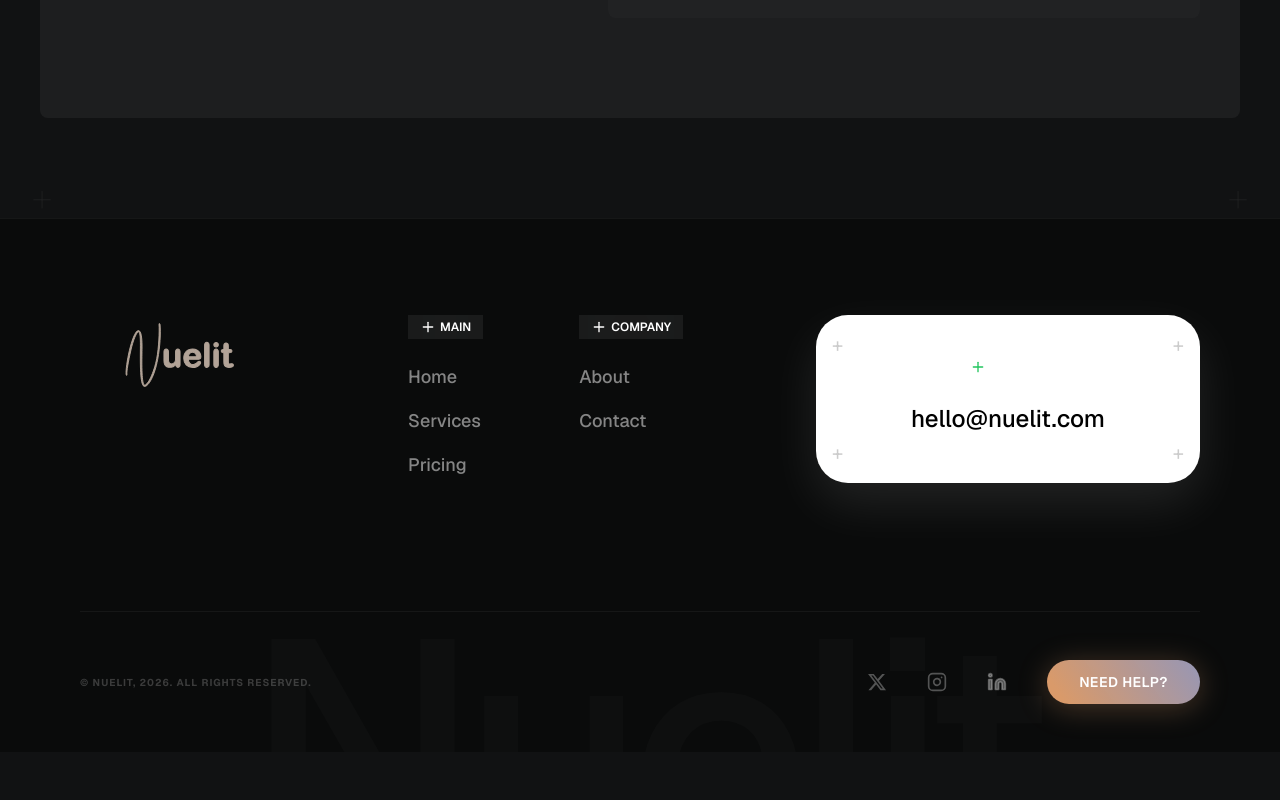
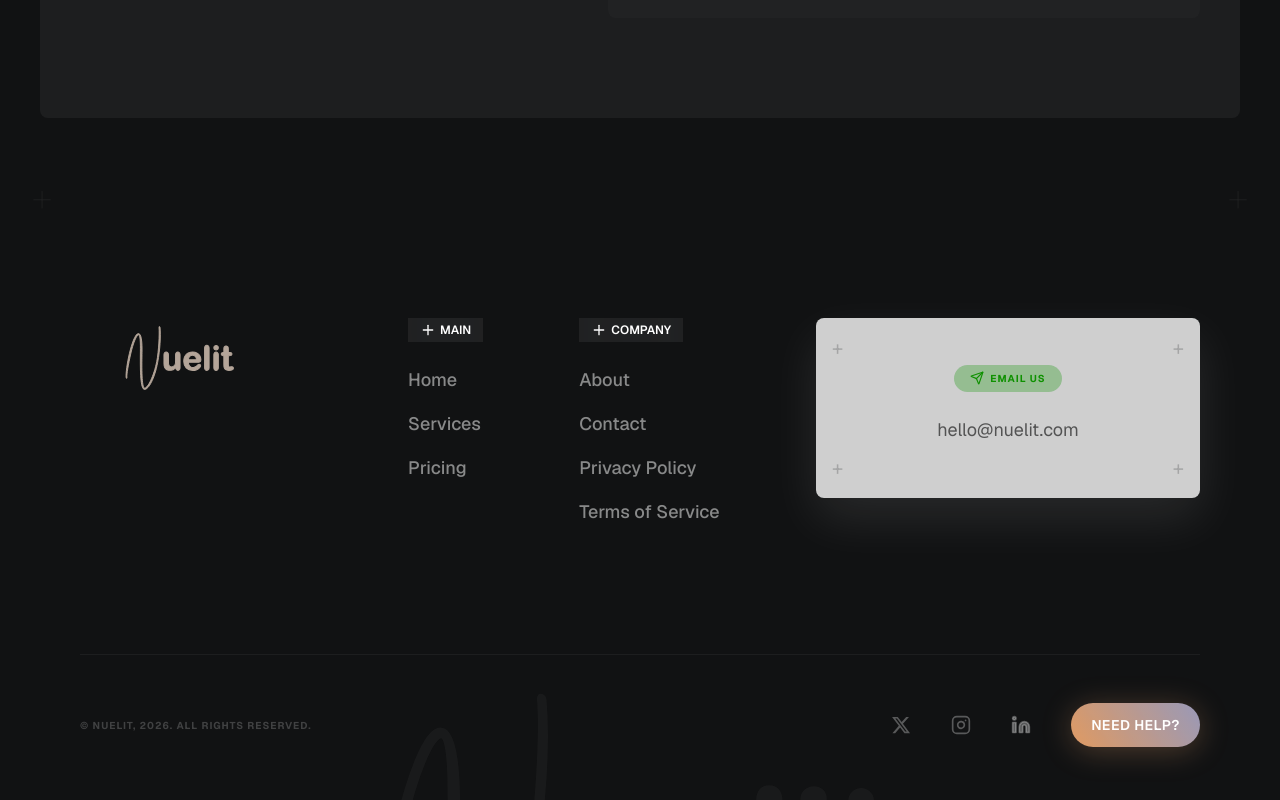
Before and after one commit to Israel-Beni/nuelit, a Next.js app: page / in a window 1280 px wide. Shown: the part 4083-4883 px from the top of the page. Before the commit the page ends 4835 px from the top, so only its background shows below. Built offline with nearby package versions, Linux system fonts and the light colour scheme; a web font is replaced by a local one.

Commit message:
feat: Add new landing page sections for Intro, CTA, Why Us, Process, and Goal, with related style and component updates.

```diff
--- a/app/globals.css
+++ b/app/globals.css
@@ -191,7 +191,6 @@
   [data-next-video] img {
     object-fit: cover !important;
   }
-}
 
   /* Typography */
   .text-link {
@@ -232,3 +231,4 @@
   .text-body-sm {
     @apply text-sm md:text-base text-white/40;
   }
+}
--- a/components/common/footer.tsx
+++ b/components/common/footer.tsx
@@ -4,23 +4,26 @@ import Image from 'next/image';
 import { Button } from '@/components/ui/button';
 import { Instagram, Linkedin, Send } from 'lucide-react';
 import Logo from '@/public/logo-light--nuelit.svg';
+import { Badge } from '@/components/ui/badge';
 import { Tag } from '@/components/ui/tag';
 
 const FOOTER_LINKS = {
   main: [
     { name: 'Home', href: '/' },
-    { name: 'Services', href: '/services' },
+    { name: 'Services', href: '/#services' },
     { name: 'Pricing', href: '/pricing' },
   ],
   company: [
     { name: 'About', href: '/about' },
     { name: 'Contact', href: '/contact' },
+    { name: 'Privacy Policy', href: '/privacy' },
+    { name: 'Terms of Service', href: '/terms' },
   ]
 };
 
 export function Footer() {
   return (
-    <footer className="relative pt-24 pb-12 overflow-hidden bg-black/40 border-t border-white/5">
+    <footer className="relative py-25 overflow-hidden ">
       <div className="container-section">
 
         {/* Top Section */}
@@ -63,18 +66,18 @@ export function Footer() {
 
           {/* Contact Card */}
           <div className="relative group lg:w-96">
-            <div className="relative z-10 bg-white rounded-[32px] p-10 flex flex-col items-center justify-center text-center shadow-[0_20px_50px_rgba(255,255,255,0.1)]">
+            <div className="relative z-10 bg-white/80 rounded-lg p-10 flex flex-col items-center justify-center min-h-45 text-center shadow-[0_20px_50px_rgba(255,255,255,0.1)]">
               {/* Corner Accents */}
               <div className="absolute top-4 left-4 text-black/20 text-xl">+</div>
               <div className="absolute top-4 right-4 text-black/20 text-xl">+</div>
               <div className="absolute bottom-4 left-4 text-black/20 text-xl">+</div>
               <div className="absolute bottom-4 right-4 text-black/20 text-xl">+</div>
 
-              <Tag text="Email Us" className="bg-[#E8FFF3] !text-[#22C55E] border-[#22C55E]/10 mb-6" />
+              <Badge variant="green" text="Email Us" className="mb-6" />
 
-              <a href="mailto:hello@nuelit.com" className="text-2xl font-medium text-black hover:text-primary transition-colors mb-2">
+              <Link href="mailto:hello@nuelit.com" className="text-body !text-black/60 hover:!text-primary transition-colors mb-2">
                 hello@nuelit.com
-              </a>
+              </Link>
             </div>
 
             {/* Glow Effect */}
@@ -83,10 +86,8 @@ export function Footer() {
         </div>
 
         {/* Big Text Background Overlay */}
-        <div className="absolute bottom-0 left-1/2 -translate-x-1/2 translate-y-1/2 pointer-events-none z-0">
-          <h2 className="text-[20rem] font-medium tracking-tighter text-white/[0.02] select-none leading-none">
-            Nuelit
-          </h2>
+        <div className="absolute bottom-0 flex items-center justify-center w-3/4 left-1/2 -translate-x-1/2 translate-y-1/2 pointer-events-none z-0">
+          <Logo className="w-full h-auto opacity-10 grayscale-90 brightness-50" />
         </div>
 
         {/* Bottom Bar */}
@@ -97,20 +98,22 @@ export function Footer() {
 
           <div className="flex items-center gap-8">
             <div className="flex items-center gap-6">
-              <a href="#" className="p-2 text-white/30 hover:text-white transition-colors">
+              <Link href="#" className="p-2 text-white/30 hover:text-white transition-colors">
                 <svg className="w-5 h-5 fill-current" viewBox="0 0 24 24"><path d="M18.244 2.25h3.308l-7.227 8.26 8.502 11.24H16.17l-5.214-6.817L4.99 21.75H1.68l7.73-8.835L1.254 2.25H8.08l4.713 6.231zm-1.161 17.52h1.833L7.084 4.126H5.117z" /></svg>
-              </a>
-              <a href="#" className="p-2 text-white/30 hover:text-white transition-colors">
+              </Link>
+              <Link href="#" className="p-2 text-white/30 hover:text-white transition-colors">
                 <Instagram className="w-5 h-5" />
-              </a>
-              <a href="#" className="p-2 text-white/30 hover:text-white transition-colors">
+              </Link>
+              <Link href="#" className="p-2 text-white/30 hover:text-white transition-colors">
                 <Linkedin className="w-5 h-5 fill-current" />
-              </a>
+              </Link>
             </div>
 
-            <Button variant="primary" className="px-8 !py-3 rounded-[24px]">
-              NEED HELP?
-            </Button>
+            <Link href="/contact">
+              <Button variant="primary">
+                NEED HELP?
+              </Button>
+            </Link>
           </div>
         </div>
       </div>
```
Lines whose indentation alone changed are shown as unchanged.
